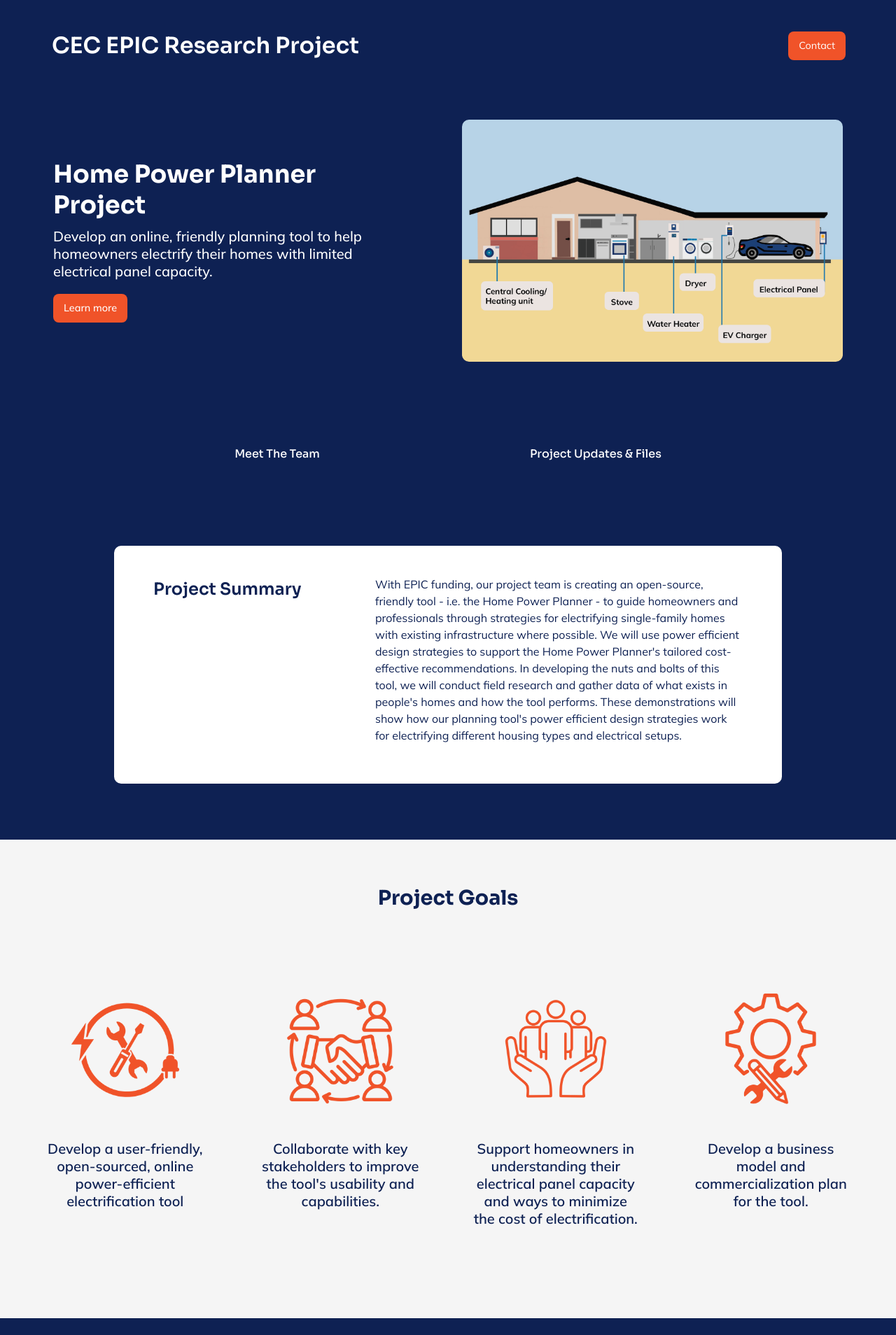
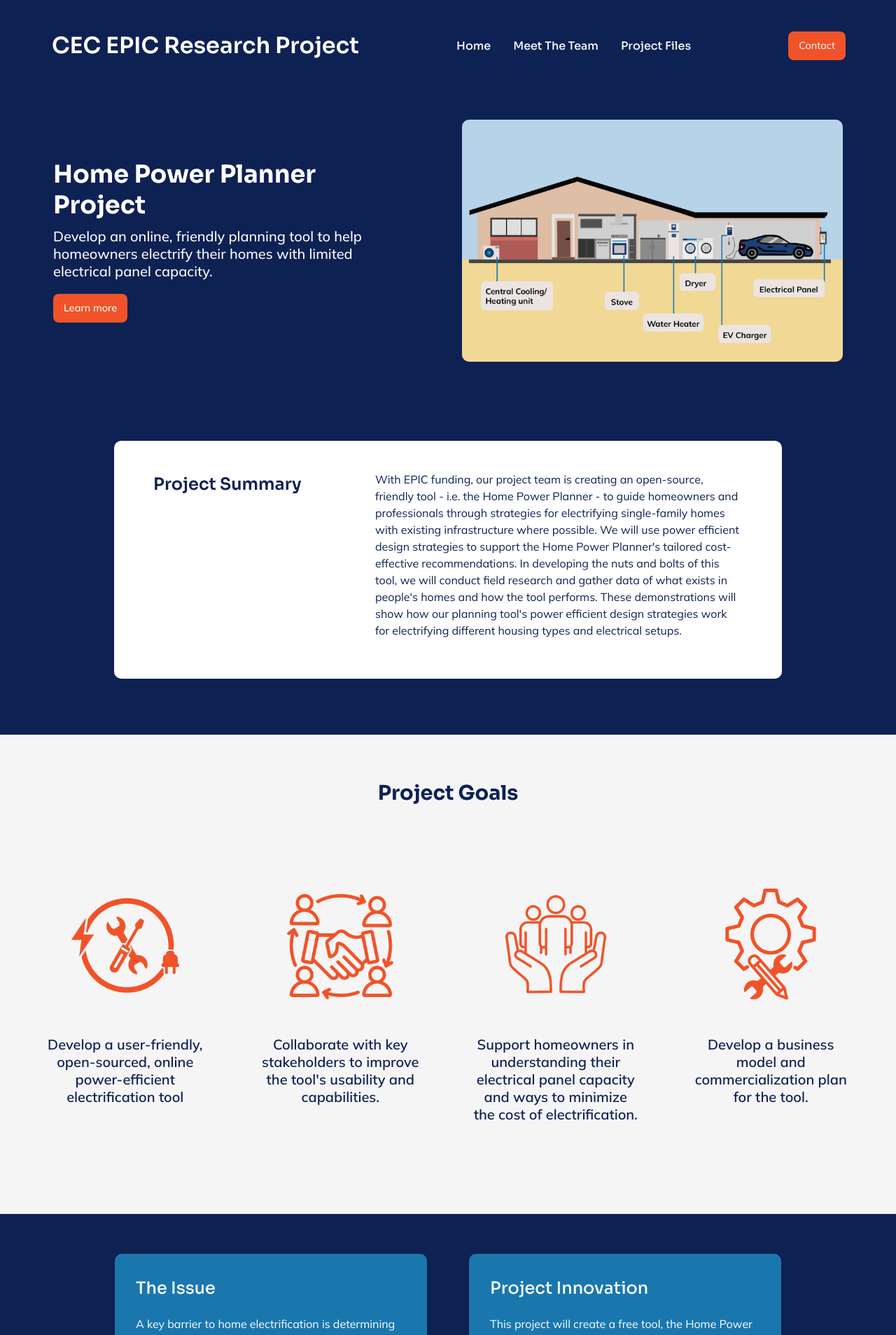
Before and after one commit to QuitCarbon/hpp-website, a Jekyll site: the page built from site/index.md, in a window 1280 px wide. Shown: the top 1908 px of the page at 70% size. Built offline with Jekyll 4.4.1, drawn with Linux system fonts in a browser that asks for light colours.

Commit message:
Add persistent site nav and restore Meet the Team white box
Adds Home / Meet The Team / Project Files links to the global nav bar
in the shared layout so every page has a consistent way to navigate
the site, not just the homepage. Removes the now-redundant homepage-only
menu links section.

Wraps the Meet the Team grid in the existing .team-section/.team-container
markup (styles were already defined in styles.css but never applied) so
the white, rounded-corner card is visible again against the dark background.

Fixes #16

Co-Authored-By: Claude Sonnet 5 <noreply@anthropic.com>

```diff
--- a/site/_layouts/default.html
+++ b/site/_layouts/default.html
@@ -13,6 +13,11 @@
     <!-- Navigation -->
     <div class="nav">
       <h1 class="logo"><a href="{{ "/" | relative_url }}">CEC EPIC Research Project</a></h1>
+      <div class="nav-links">
+        <a href="{{ "/" | relative_url }}" class="nav-link">Home</a>
+        <a href="{{ "/meet-the-team/" | relative_url }}" class="nav-link">Meet The Team</a>
+        <a href="{{ "/project-updates-and-files/" | relative_url }}" class="nav-link">Project Files</a>
+      </div>
       <a href="mailto:jlow@builditgreen.org?subject=Inquiry%3A%20Home%20Power%20Planner%20tool" class="contact-btn">Contact</a>
     </div>
 
--- a/site/assets/styles.css
+++ b/site/assets/styles.css
@@ -47,6 +47,24 @@ img { border: 0; vertical-align: middle; max-width: 100%; display: inline-block;
 .logo a {
   color: var(--text);
   text-decoration: none;
+}
+
+.nav-links {
+  display: flex;
+  align-items: center;
+  gap: 32px;
+}
+
+.nav-link {
+  color: var(--text);
+  text-decoration: none;
+  font-size: 1rem;
+  font-weight: 500;
+  font-family: 'Sora', sans-serif;
+}
+
+.nav-link:hover {
+  text-decoration: underline;
 }
 
 .contact-btn {
@@ -552,12 +570,22 @@ img { border: 0; vertical-align: middle; max-width: 100%; display: inline-block;
 /* Responsive */
 @media (max-width: 900px) {
   .nav {
+    flex-wrap: wrap;
     padding: 20px;
   }
 
   .logo {
     margin-top: 20px;
     font-size: 1.2rem;
+  }
+
+  .nav-links {
+    order: 1;
+    width: 100%;
+    justify-content: center;
+    flex-wrap: wrap;
+    gap: 16px;
+    margin-top: 16px;
   }
 
   .contact-btn {
--- a/site/index.md
+++ b/site/index.md
@@ -14,12 +14,6 @@ description: HomePowerPlanner.org
   <div class="hero-image">
     <img src="{{ "/assets/68d7543610044d9b1bff6f59_Screenshot_2025-09-26_at_8.04.18_PM.png" | relative_url }}" alt="Home Power Planner Screenshot" />
   </div>
-</div>
-
-<!-- Menu Links -->
-<div class="menu-section">
-  <a href="/meet-the-team/" class="menu-link">Meet The Team</a>
-  <a href="/project-updates-and-files/" class="menu-link">Project Updates & Files</a>
 </div>
 
 <!-- Project Summary -->
```
Also changed, not shown: site/meet-the-team.md (+7 -0 lines).
